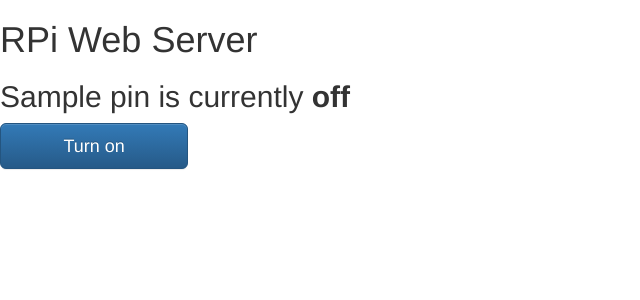
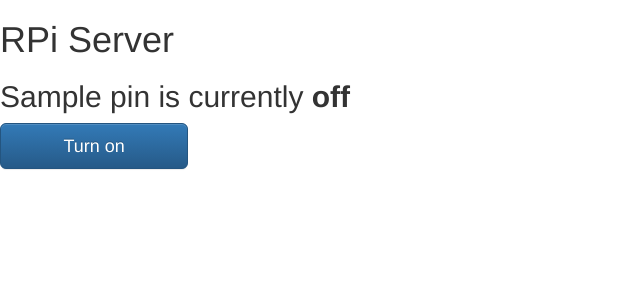
Before and after one commit to lcfyuen/RPiFlask, a Flask app: template templates/main.html in a window 1280 px wide. Shown: the top 300 px of the page, without its empty margins (0-640 px from the left). Run offline with Flask 2, Linux system fonts and the light colour scheme; the template is opened without the code that fills it: most values are stand-ins (such as "Sample title", 1, 10 or a date in 2020); some libraries are stand-ins or nearby versions.

Commit message:
Changed flask import

```diff
--- a/app.py
+++ b/app.py
@@ -1,7 +1,7 @@
 
 import RPi.GPIO as GPIO
-from flask.ext.script import Manager
-from flask.ext.bootstrap import Bootstrap
+from flask_script import Manager
+from flask_bootstrap import Bootstrap
 from flask import Flask, render_template, request
 
 
--- a/templates/main.html
+++ b/templates/main.html
@@ -1,6 +1,6 @@
 <!DOCTYPE html>
 <head>
-   <title>RPi Web Server</title>
+   <title>RPi Server</title>
    <!-- Latest compiled and minified CSS -->
    <link rel="stylesheet" href="https://maxcdn.bootstrapcdn.com/bootstrap/3.3.6/css/bootstrap.min.css" integrity="sha384-1q8mTJOASx8j1Au+a5WDVnPi2lkFfwwEAa8hDDdjZlpLegxhjVME1fgjWPGmkzs7" crossorigin="anonymous">
    <!-- Optional theme -->
@@ -10,7 +10,7 @@
 </head>
 
 <body>
-   <h1>RPi Web Server</h1>
+   <h1>RPi Server</h1>
    {% for pin in pins %}
    <h2>{{ pins[pin].name }}
    {% if pins[pin].state == true %}
```
